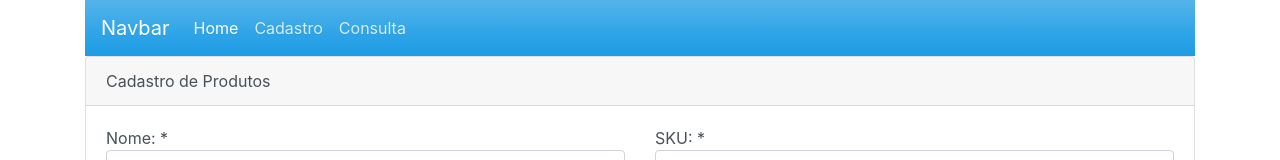
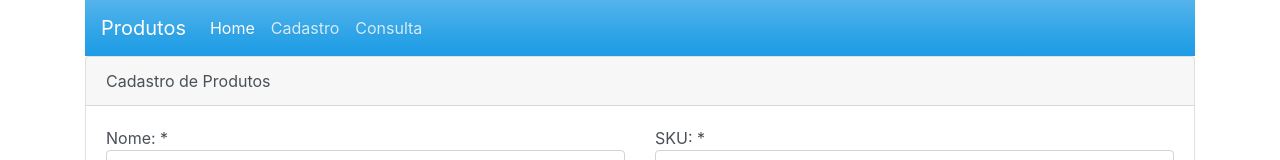
Before and after one commit to mm-silva/react-app, a React (Create React App) app: page /#/cadastro-produtos/1 in a window 1280 px wide. Shown: the top 160 px of the page. Built offline with nearby package versions, Linux system fonts and the light colour scheme.

Commit message:
Component card for consulta and new title of navbar

```diff
--- a/src/components/navbar.js
+++ b/src/components/navbar.js
@@ -6,7 +6,7 @@ function navBar(){
 return (
   <>
   <nav className="navbar navbar-expand-lg navbar-dark bg-primary">
-  <Link className="navbar-brand" to="/">Navbar</Link>
+  <Link className="navbar-brand" to="/">Produtos</Link>
   <button className="navbar-toggler" type="button" data-toggle="collapse" data-target="#navbarColor01" aria-controls="navbarColor01" aria-expanded="false" aria-label="Toggle navigation">
     <span className="navbar-toggler-icon"></span>
   </button>
--- a/src/views/produtos/consulta.js
+++ b/src/views/produtos/consulta.js
@@ -1,6 +1,7 @@
 import React from 'react';
 import ProdutoService from '../../app/produtoService';
 import { withRouter } from 'react-router-dom';
+import Card from '../../components/card';
 
  class ConsultaProduto extends React.Component {
 
@@ -32,10 +33,8 @@ import { withRouter } from 'react-router-dom';
 
 
 		return (
-		<div className="card">
-                        <div className="card-header">
-                                Consulta de Produtos
-                        </div>
+		<Card header="Consulta de Produtos">
+
 		<table className="table table-hover">
 		   <thead>
 		     <tr>
@@ -66,7 +65,7 @@ import { withRouter } from 'react-router-dom';
 			}
 		    </tbody>
 		</table>
-		</div>
+		</Card>
 		);
 
 
```
